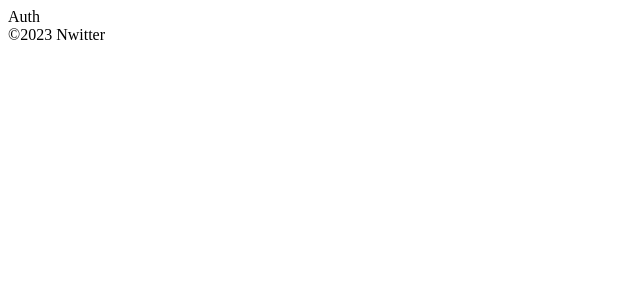
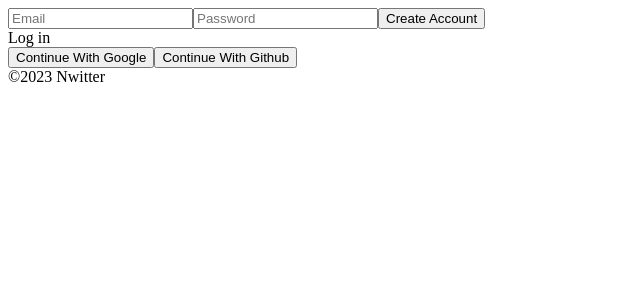
Before and after one commit to Jinyangchul/nwitter, a React (Create React App) app: page / in a window 1280 px wide. Shown: the top 300 px of the page, without its empty margins (0-640 px from the left). Built offline with nearby package versions, Linux system fonts and the light colour scheme; no server answers.

Commit message:
2.1 Login Form #1
how to control forms

-> set input's name, value

-> create only one on change fn

-> const { target: { name, value }} = event;

```diff
--- a/src/components/App.js
+++ b/src/components/App.js
@@ -1,12 +1,23 @@
-import React, { useState } from "react";
+import React, { useEffect, useState } from "react";
 import AppRouter from "components/Router";
 import { authService } from "fbase";
 
 function App() {
+  const [init, SetInit] = useState(false);
   const [isLoggedIn, setIsLoggedIn] = useState(authService.currentUser);
+  useEffect(() => {
+    authService.onAuthStateChanged((user) => {
+      if (user) {
+        setIsLoggedIn(true);
+      } else {
+        setIsLoggedIn(false);
+      }
+      SetInit(true);
+    });
+  }, []);
   return (
     <>
-      <AppRouter isLoggedIn={isLoggedIn} />
+      {init ? <AppRouter isLoggedIn={isLoggedIn} /> : "Initializing..."}
       <footer>&copy;{new Date().getFullYear()} Nwitter</footer>
     </>
   );
--- a/src/index.js
+++ b/src/index.js
@@ -4,7 +4,3 @@
 
 const root = ReactDOM.createRoot(document.getElementById("root"));
 root.render(<App />);
-
-// If you want to start measuring performance in your app, pass a function
-// to log results (for example: reportWebVitals(console.log))
-// or send to an analytics endpoint. Learn more: https://bit.ly/CRA-vitals
--- a/src/routes/Auth.js
+++ b/src/routes/Auth.js
@@ -1,5 +1,81 @@
-import React from "react";
+import React, { useState } from "react";
+import {
+  signInWithEmailAndPassword,
+  createUserWithEmailAndPassword,
+} from "firebase/auth";
+import { authService } from "../fbase";
 
-const Auth = () => <span>Auth</span>;
+const Auth = () => {
+  const [email, setEmail] = useState("");
+  const [password, setPassword] = useState("");
+  const [newAccount, setNewAccount] = useState(true);
+  const [error, setError] = useState("");
+  const onChange = (event) => {
+    const {
+      target: { name, value },
+    } = event;
+    if (name === "email") {
+      setEmail(value);
+    } else if (name === "password") {
+      setPassword(value);
+    }
+  };
+  const onSubmit = async (event) => {
+    event.preventDefault();
+    try {
+      let data;
+      if (newAccount) {
+        data = await createUserWithEmailAndPassword(
+          authService,
+          email,
+          password
+        );
+      } else {
+        data = await signInWithEmailAndPassword(authService, email, password);
+      }
+      console.log(data);
+    } catch (error) {
+      setError(error.message);
+    }
+  };
+
+  const tooggleAccount = () => setNewAccount((prev) => !prev);
+
+  return (
+    <div>
+      <form onSubmit={onSubmit}>
+        <input
+          name="email"
+          type="email"
+          required
+          placeholder="Email"
+          value={email}
+          onChange={onChange}
+        />
+        <input
+          name="password"
+          type="password"
+          required
+          placeholder="Password"
+          value={password}
+          onChange={onChange}
+        />
+        <input
+          type="submit"
+          required
+          value={newAccount ? "Create Account" : "Log In"}
+        />
+        {error}
+      </form>
+      <span onClick={tooggleAccount}>
+        {newAccount ? "Log in" : "Create Account"}
+      </span>
+      <div>
+        <button>Continue With Google</button>
+        <button>Continue With Github</button>
+      </div>
+    </div>
+  );
+};
 
 export default Auth;
```
